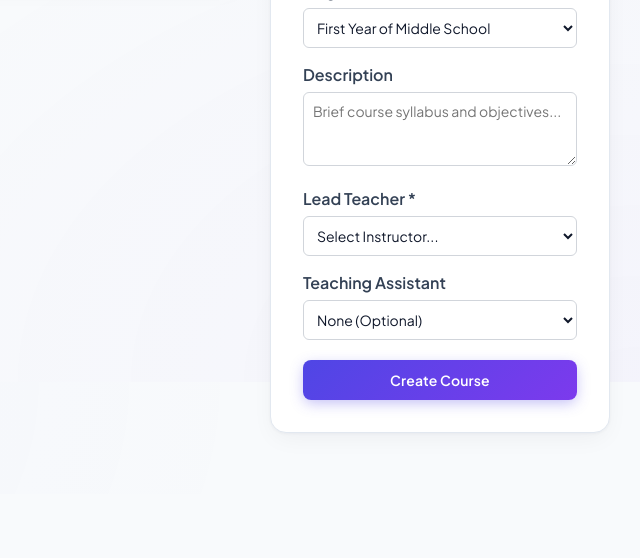
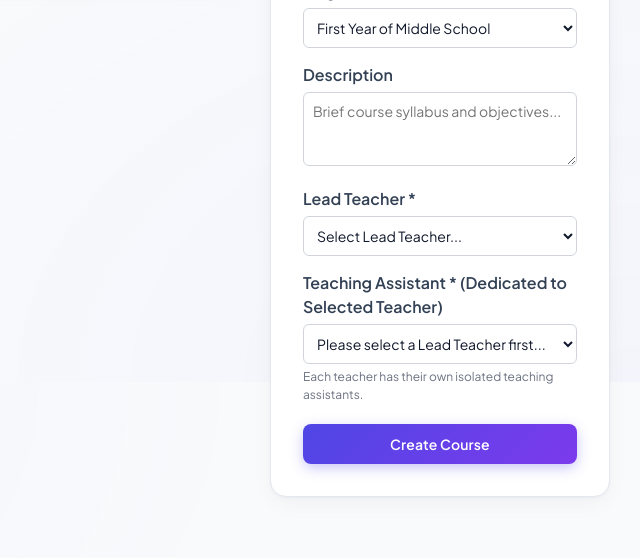
Before and after one commit to AbdelrhmanIslam/assignment-system-project, a PHP site: page /frontend/admin/courses.html in a window 1280 px wide. Shown: the part 418-976 px from the top of the page, without its empty margins (640-1280 px from the left). Before the commit the page ends 852 px from the top, so only its background shows below. Run offline with PHP 8.4, Linux system fonts and the light colour scheme.

Commit message:
feat: implement admin course management backend and frontend interfaces

```diff
--- a/backend/admin/courses.php
+++ b/backend/admin/courses.php
@@ -45,6 +45,18 @@ if (isPost()) {
             exit;
         }
 
+        // teaching assistant is mandatory and must belong to the selected lead teacher
+        if ($assistantId <= 0) {
+            echo json_encode(['success' => false, 'message' => 'A teaching assistant is required for this course.']);
+            exit;
+        }
+
+        $teacherAssists = getAssistantTeacherIds($conn, $assistantId);
+        if (!in_array($teacherId, $teacherAssists)) {
+            echo json_encode(['success' => false, 'message' => 'The selected teaching assistant is not assigned to this lead teacher.']);
+            exit;
+        }
+
         $insertCourseSql = "INSERT INTO courses (name, description, grade_level, teacher_id, is_active, created_at)
                             VALUES ('$escapedName', '$escapedDesc', '$escapedGrade', $teacherId, 1, NOW())";
         $insertCourseRes = mysqli_query($conn, $insertCourseSql);
@@ -55,11 +67,9 @@ if (isPost()) {
             // auto-enroll all active students belonging to this grade level
             enrollGradeLevelStudentsInCourse($conn, $newCourseId, $gradeLevel);
 
-            // assign assistant if selected
-            if ($assistantId > 0) {
-                mysqli_query($conn, "INSERT INTO course_assistants (course_id, assistant_id, assigned_at)
-                                     VALUES ($newCourseId, $assistantId, NOW())");
-            }
+            // assign isolated assistant to course
+            mysqli_query($conn, "INSERT INTO course_assistants (course_id, assistant_id, assigned_at)
+                                 VALUES ($newCourseId, $assistantId, NOW())");
 
             echo json_encode(['success' => true, 'message' => 'Course created successfully!']);
         } else {
@@ -93,6 +103,20 @@ if (isPost()) {
 
         if ($courseId <= 0 || $assistantId <= 0) {
             echo json_encode(['success' => false, 'message' => 'Course ID and Assistant ID are required.']);
+            exit;
+        }
+
+        // check if course exists and verify assistant belongs to its lead teacher
+        $cQ = mysqli_query($conn, "SELECT teacher_id FROM courses WHERE id = $courseId LIMIT 1");
+        $cRow = mysqli_fetch_assoc($cQ);
+        if (!$cRow) {
+            echo json_encode(['success' => false, 'message' => 'Course not found.']);
+            exit;
+        }
+        $courseTeacherId = (int)$cRow['teacher_id'];
+        $tAssists = getAssistantTeacherIds($conn, $assistantId);
+        if (!in_array($courseTeacherId, $tAssists)) {
+            echo json_encode(['success' => false, 'message' => 'The selected assistant is not assigned to this course\'s lead teacher.']);
             exit;
         }
 
--- a/frontend/admin/courses.html
+++ b/frontend/admin/courses.html
@@ -93,15 +93,16 @@
                         <div class="form-group" style="margin-bottom: 15px;">
                             <label for="select-teacher" style="display: block; font-weight: 600; margin-bottom: 5px;">Lead Teacher *</label>
                             <select id="select-teacher" name="teacher_id" required style="width: 100%; padding: 9px; border: 1px solid #d1d5db; border-radius: 6px; font-size: 14px;">
-                                <option value="">Select Instructor...</option>
+                                <option value="">Select Lead Teacher...</option>
                             </select>
                         </div>
 
                         <div class="form-group" style="margin-bottom: 20px;">
-                            <label for="select-assistant" style="display: block; font-weight: 600; margin-bottom: 5px;">Teaching Assistant</label>
-                            <select id="select-assistant" name="assistant_id" style="width: 100%; padding: 9px; border: 1px solid #d1d5db; border-radius: 6px; font-size: 14px;">
-                                <option value="">None (Optional)</option>
+                            <label for="select-assistant" style="display: block; font-weight: 600; margin-bottom: 5px;">Teaching Assistant * (Dedicated to Selected Teacher)</label>
+                            <select id="select-assistant" name="assistant_id" required style="width: 100%; padding: 9px; border: 1px solid #d1d5db; border-radius: 6px; font-size: 14px;">
+                                <option value="" disabled selected>Please select a Lead Teacher first...</option>
                             </select>
+                            <p id="assistant-help-text" style="font-size: 12px; color: #6b7280; margin-top: 4px;">Each teacher has their own isolated teaching assistants.</p>
                         </div>
 
                         <button type="submit" class="btn-primary" style="width: 100%; padding: 11px; font-size: 14px;">
--- a/frontend/assets/js/admin_courses.js
+++ b/frontend/assets/js/admin_courses.js
@@ -40,33 +40,69 @@ var allAssistants = [];
 
 function updateAssistantDropdown(teacherId) {
     var assistantSelect = document.getElementById('select-assistant');
+    var helpText = document.getElementById('assistant-help-text');
     if (!assistantSelect) return;
-    assistantSelect.innerHTML = '<option value="">None / No Assistant</option>';
+    assistantSelect.innerHTML = '';
+
     if (!teacherId) {
         var opt = document.createElement('option');
         opt.value = '';
         opt.disabled = true;
-        opt.textContent = 'Please select an instructor first...';
+        opt.selected = true;
+        opt.textContent = 'Please select a Lead Teacher first...';
         assistantSelect.appendChild(opt);
+        assistantSelect.disabled = true;
+        if (helpText) {
+            helpText.textContent = 'Each teacher has their own isolated teaching assistants.';
+            helpText.style.color = '#6b7280';
+        }
         return;
     }
+
     var tIdNum = parseInt(teacherId, 10);
     var filtered = allAssistants.filter(function (a) {
         return a.teacher_ids && a.teacher_ids.indexOf(tIdNum) !== -1;
     });
+
     if (filtered.length === 0) {
         var optEmpty = document.createElement('option');
         optEmpty.value = '';
         optEmpty.disabled = true;
-        optEmpty.textContent = '(No assistants assigned to this instructor)';
+        optEmpty.selected = true;
+        optEmpty.textContent = 'No teaching assistants assigned to this teacher';
         assistantSelect.appendChild(optEmpty);
+        assistantSelect.disabled = true;
+        if (helpText) {
+            helpText.textContent = '⚠️ This teacher has no teaching assistants. Please assign an assistant in Manage Users first.';
+            helpText.style.color = '#dc2626';
+        }
     } else {
-        filtered.forEach(function (a) {
+        assistantSelect.disabled = false;
+        if (helpText) {
+            helpText.textContent = 'Showing assistants dedicated exclusively to this teacher (' + filtered.length + ' available).';
+            helpText.style.color = '#059669';
+        }
+
+        var placeholderOpt = document.createElement('option');
+        placeholderOpt.value = '';
+        placeholderOpt.disabled = true;
+        placeholderOpt.textContent = 'Choose assistant for this teacher...';
+        assistantSelect.appendChild(placeholderOpt);
+
+        filtered.forEach(function (a, idx) {
             var opt = document.createElement('option');
             opt.value = a.id;
-            opt.textContent = a.name;
+            opt.textContent = a.name + ' (Dedicated Assistant)';
+            if (filtered.length === 1 && idx === 0) {
+                opt.selected = true;
+                placeholderOpt.selected = false;
+            }
             assistantSelect.appendChild(opt);
         });
+
+        if (filtered.length > 1) {
+            placeholderOpt.selected = true;
+        }
     }
 }
 
@@ -168,6 +204,17 @@ function setupCreateCourseForm() {
     form.addEventListener('submit', function (e) {
         e.preventDefault();
 
+        var tId = document.getElementById('select-teacher').value;
+        var aId = document.getElementById('select-assistant').value;
+        if (!tId) {
+            showAlert('Please select a Lead Teacher for this course.', 'error');
+            return;
+        }
+        if (!aId) {
+            showAlert('Please select a Teaching Assistant assigned to this teacher.', 'error');
+            return;
+        }
+
         var formData = new FormData(form);
         formData.append('action', 'create');
 
```
